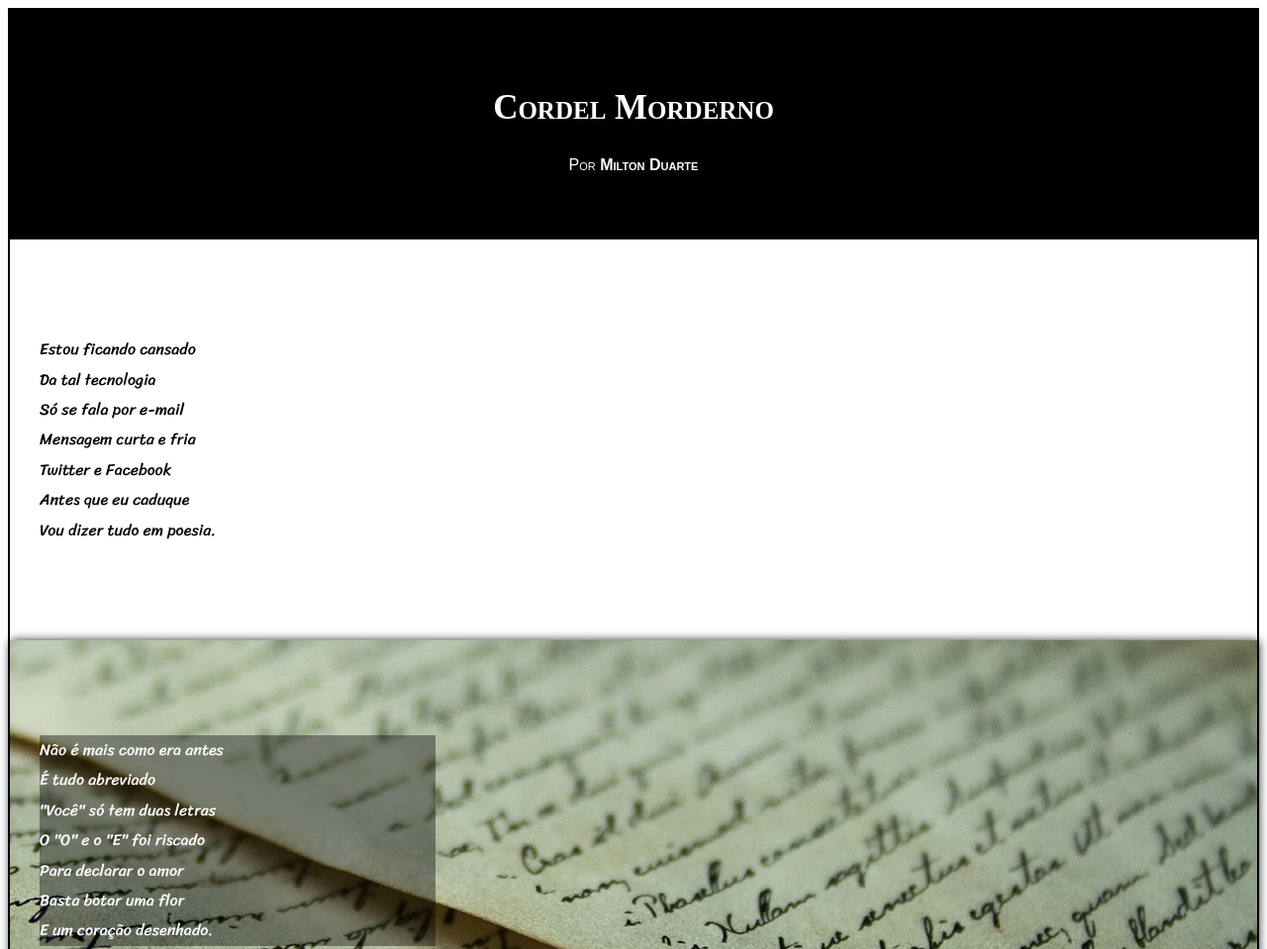
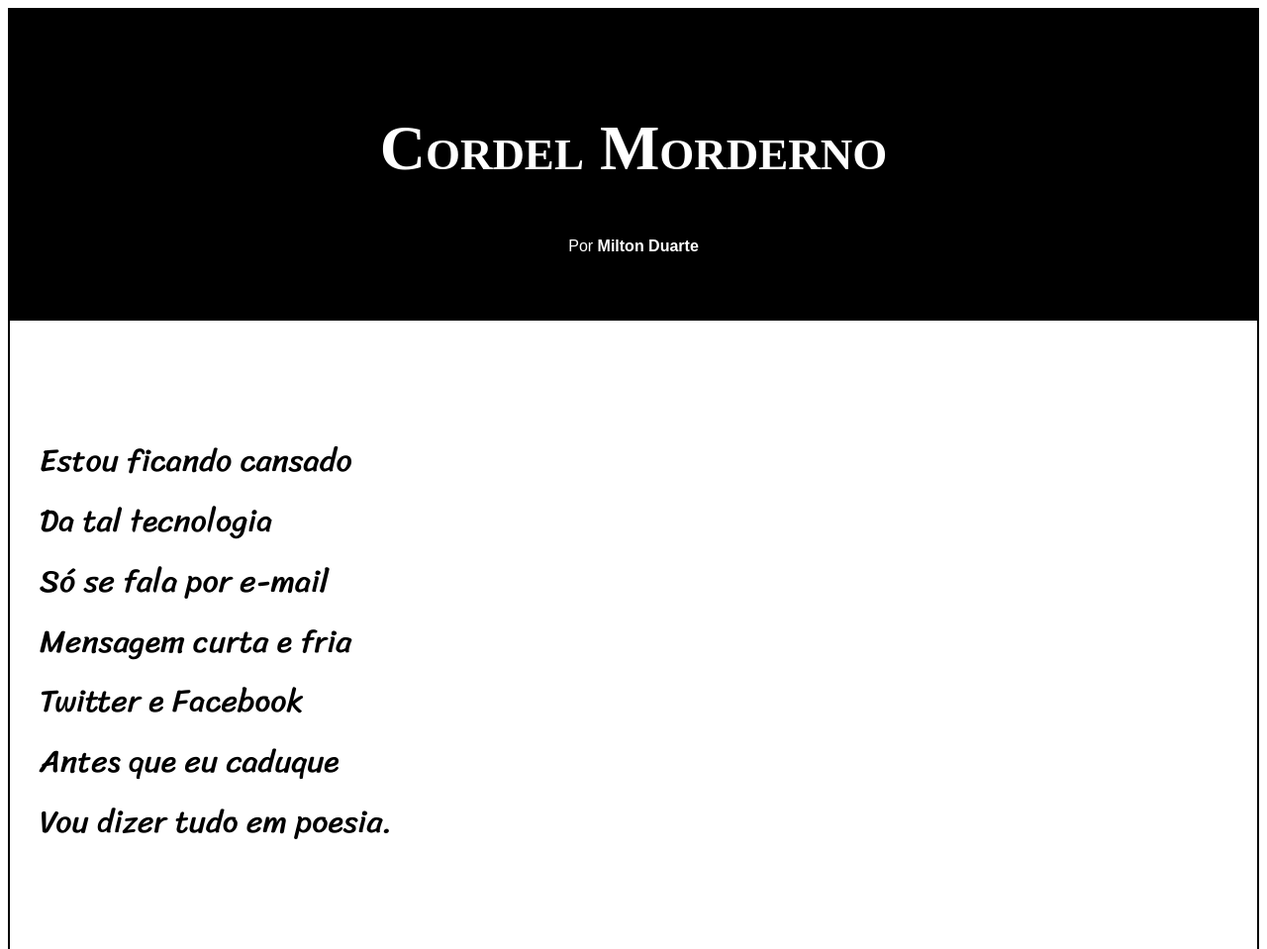
Before and after one commit to cleitonbarbosa01/html-css, a plain HTML site: page desafios/modulo-02/d012/index.html in a window 1280 px wide. Shown: the top 959 px of the page at 99% size. Drawn offline with Linux system fonts and the light colour scheme.

Commit message:
Update style.css

```diff
--- a/desafios/modulo-02/d012/style.css
+++ b/desafios/modulo-02/d012/style.css
@@ -20,20 +20,21 @@ header {
     background-color: black;
     color: white;
     text-align: center;
-    font-variant: small-caps;
     padding-top: 50px;
     padding-bottom: 50px;
 
 }
 h1 {
+    font-variant: small-caps;
     font-family: "Possion One";
     font-weight: 900;
-    font-size: 35px;
+    font-size: 5vw;
 }
 article {
     font-family: "Sriracha", cursive;
     font-weight: 400;
     font-style: normal;
+    font-size: 2.5vw;
     padding-left: 30px;
     padding-top: 10vh;
     padding-bottom: 10vh
@@ -56,7 +57,9 @@ article.conteudo2 {
 }
 article.conteudo2 > p {
     background-color: rgba(0, 0, 0, 0.39);
-    width: 400px;
+    display: inline-block;
+    border-radius: 6px;
+    padding: 7px;
 }
 footer {
     text-align: center;
```
